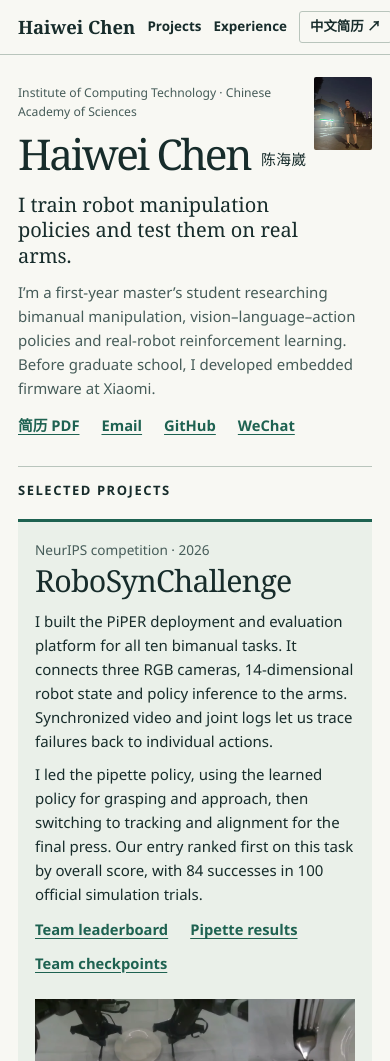
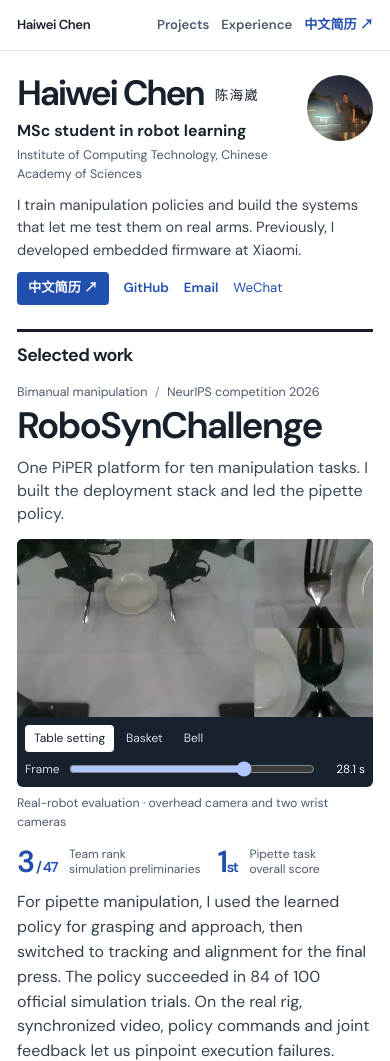
Before and after one commit to tutuwai/tutuwai.github.io, a plain HTML site: page index.html in a window 390 px wide. Shown: the top 1061 px of the page. Drawn offline with Linux system fonts and the light colour scheme.

Commit message:
Present research through a responsive real-robot frame viewer

```diff
--- a/assets/css/style.css
+++ b/assets/css/style.css
@@ -1,98 +1,85 @@
-:root {
-  color-scheme: light;
-  --paper: #f8f8f3;
-  --ink: #172c2b;
-  --muted: #465c59;
-  --rule: #b9c5bc;
-  --accent: #1e6251;
-  --serif: "Source Serif 4", "Baskervville", Georgia, "Songti SC", serif;
-  --sans: "Source Sans 3", "Segoe UI", "Microsoft YaHei", Arial, sans-serif;
+@font-face{font-family:"DM Sans";src:url("../fonts/dm-sans-latin.woff2") format("woff2");font-style:normal;font-weight:400 750;font-display:swap}
+:root{color-scheme:light;--ink:#18202c;--muted:#4b5a6d;--blue:#214fae;--line:#dbe1e8;--pale:#f2f5f9;--font:"DM Sans","Segoe UI","Microsoft YaHei",sans-serif}
+*{box-sizing:border-box}
+[hidden]{display:none!important}
+body{margin:0;background:#fff;color:var(--ink);font:16px/1.55 var(--font)}
+.wrap{width:min(1152px,calc(100% - 80px));margin-inline:auto}
+h1,h2,h3,p,figure{margin:0}
+a,button{color:var(--blue)}
+a{text-underline-offset:4px}
+button,input{font:inherit}
+button,summary{cursor:pointer}
+a:focus-visible,button:focus-visible,summary:focus-visible,input:focus-visible{outline:3px solid #6489dd;outline-offset:4px}
+.skip{position:absolute;top:-80px;background:white;padding:8px}.skip:focus{top:0;z-index:1}
+.mast{border-bottom:1px solid var(--line)}
+.mast-inner,nav,.links,footer,.dialog-head,.tasks,.scrub{display:flex;align-items:center}
+.mast-inner,footer,.dialog-head{justify-content:space-between}
+.mast-inner{min-height:62px;gap:10px}
+.signature,.mast a,.links a,.links button{font-weight:600;text-decoration:none}
+.signature{font-size:1rem;color:var(--ink);white-space:nowrap}
+.signature span{color:var(--muted);font-weight:400;font-size:.8rem;margin-left:6px}
+nav,.links{gap:10px 20px}
+nav a{color:var(--muted);font-size:.87rem;white-space:nowrap}
+nav .nav-cv{color:var(--blue)}
+a:hover,.links button:hover{text-decoration:underline}
+main.wrap{display:grid;grid-template-columns:minmax(210px,258px) minmax(0,1fr);gap:clamp(38px,7.3vw,105px);align-items:start;padding-top:44px}
+.intro{position:sticky;top:28px;border-top:3px solid var(--ink);padding-top:22px}
+.portrait{display:block;width:82px;height:82px;border-radius:50%;object-fit:cover;object-position:52% 43%;margin-bottom:20px}
+h1{font-size:clamp(2.25rem,3vw,2.9rem);letter-spacing:-.065em;line-height:1.04;font-weight:650}
+h1 span{display:block;font-size:1.05rem;letter-spacing:.09em;font-weight:500;margin:9px 0 19px}
+.profile-role{font-weight:650;line-height:1.35}
+.affiliation,.metadata,figcaption,.timeline .metadata,footer{color:var(--muted)}
+.affiliation{font-size:.89rem;line-height:1.5;margin-top:5px}
+.bio{font-size:.96rem;margin:16px 0 20px;color:#38434f}
+.links{flex-wrap:wrap;font-size:.88rem}
+.links button{border:0;background:none;padding:0;font:inherit;cursor:pointer}
+.intro-links{gap:12px 15px}
+.button{display:inline-block;background:var(--blue);color:white;padding:6px 11px;border-radius:4px;font-size:.83rem}
+.section-label{border-top:1px solid var(--line);padding-top:14px;margin-bottom:20px;font-size:1.12rem;font-weight:650;letter-spacing:-.035em}
+#projects>.section-label{border-top:3px solid var(--ink);margin-bottom:22px}
+.metadata{font-size:.78rem;line-height:1.5}
+.metadata span{margin-inline:4px;color:#8591a1}
+.feature{scroll-margin-top:12px}
+h3{font-size:1.45rem;letter-spacing:-.045em;font-weight:640;line-height:1.15}
+.feature h3{font-size:clamp(2.3rem,4.2vw,3.8rem);line-height:1.02;margin:5px 0 11px;letter-spacing:-.05em}
+.feature-intro{font-size:1.12rem;max-width:58ch;color:#394859;line-height:1.45}
+.viewer{margin:21px 0 12px}
+.viewer-stage{width:100%;background:#172027;aspect-ratio:2/1;border-radius:6px 6px 0 0;overflow:hidden}
+.viewer-stage img,.viewer-stage canvas{width:100%;height:auto;display:block}
+.viewer-controls{background:#18212e;color:#f4f7ff;display:flex;align-items:center;justify-content:space-between;padding:10px 12px;gap:12px;flex-wrap:wrap;border-radius:0 0 6px 6px}
+.tasks{gap:3px;flex-wrap:wrap}
+.tasks button{font-size:.77rem;background:transparent;color:#d1dae5;border:1px solid transparent;border-radius:4px;padding:4px 8px;line-height:1.4}
+.tasks button[aria-pressed=true]{background:white;color:#18212e}
+.tasks button:hover{border-color:#8298b3}
+.scrub{gap:8px;font-size:.74rem}
+.scrub label{color:#d4dde7}.scrub input{width:clamp(60px,9vw,130px);accent-color:#afc7ff;cursor:ew-resize}
+.scrub output{min-width:40px;text-align:right;font-variant-numeric:tabular-nums}
+figcaption{font-size:.77rem;line-height:1.5;margin-top:7px}
+.result-row{display:flex;gap:8px 12px;align-items:center;margin:16px 0 13px;flex-wrap:wrap}
+.result-row strong{font-size:1.9rem;font-weight:610;line-height:1;color:var(--blue);letter-spacing:-.045em}
+.result-row small{font-size:.9rem}.result-row span{font-size:.75rem;line-height:1.25;color:var(--muted);margin-right:15px}
+.feature>p:not(.metadata):not(.feature-intro),.project>p:not(.metadata),.timeline p:not(.metadata),details p{color:#34404d;max-width:78ch}
+.feature>.links,.project .links,.timeline .links,details .links{margin-top:10px}
+.project-pair{display:grid;grid-template-columns:1fr 1fr;gap:28px;padding:28px 0 32px}
+.project{border-top:1px solid var(--line);padding-top:14px}
+.project h3{margin:4px 0 9px}
+.project p:not(.metadata){font-size:.94rem}
+.timeline{display:grid;grid-template-columns:minmax(105px,21%) 1fr;gap:12px;padding-bottom:22px}
+.timeline h3{font-size:1.25rem}.timeline p:not(.metadata){margin-top:7px}
+details{margin-top:10px}summary{font-weight:600;color:var(--blue);font-size:.9rem}details p{margin-top:10px}
+footer{border-top:1px solid var(--line);padding:18px 0 26px;margin-top:38px!important;font-size:.8rem;gap:12px;flex-wrap:wrap}
+dialog{max-width:90vw;border:0;border-radius:9px;box-shadow:0 10px 55px #0003}
+dialog::backdrop{background:#101925a8}dialog img{display:block;width:min(270px,72vw);height:auto;max-height:67vh;object-fit:contain}
+.dialog-head button{border:0;background:none}.dialog-head h2{font-size:1.1rem}
+@media(max-width:900px){.wrap{width:calc(100% - 44px)}main.wrap{grid-template-columns:195px minmax(0,1fr);gap:30px}.project-pair{grid-template-columns:1fr;gap:20px}.timeline{grid-template-columns:1fr;gap:3px}}
+@media(max-width:700px){
+ .wrap{width:min(calc(100% - 34px),585px)}main.wrap{grid-template-columns:1fr;padding-top:24px;gap:24px}
+ .intro{position:static;border:0;padding:0;display:flow-root}.portrait{float:right;width:66px;height:66px;margin:0 0 10px 14px}
+ h1{font-size:2.2rem}h1 span{display:inline;font-size:.85rem;margin:0 0 0 5px;vertical-align:middle}
+ .profile-role{margin-top:8px}.affiliation{font-size:.78rem}.affiliation br{display:none}.affiliation br:after{content:" "}
+ .bio{max-width:63ch;margin:10px 0;font-size:.92rem}.intro-links{font-size:.83rem}.mast-inner{min-height:50px}.mast a{font-size:.82rem}
+ .signature span{display:none}nav{gap:12px}.feature h3{font-size:2.3rem}#projects>.section-label{margin:0 0 14px;padding-top:10px}
+ .feature-intro{font-size:1rem}.viewer{margin-top:14px}.viewer-controls{gap:7px}.result-row span{margin-right:5px}
+ .section-label{margin-bottom:15px}.project-pair{padding-block:22px}
 }
-* { box-sizing: border-box; }
-body { margin: 0; background: var(--paper); color: var(--ink); font: 16px/1.6 var(--sans); }
-.wrap { width: min(1120px, calc(100% - 72px)); margin-inline: auto; }
-h1, h2, h3, p, figure, dl, dd { margin: 0; }
-a, button { color: var(--accent); }
-a { text-underline-offset: .22em; }
-button { cursor: pointer; font: inherit; }
-a:focus-visible, button:focus-visible, summary:focus-visible { outline: 3px solid #b56427; outline-offset: 4px; }
-.skip { position: absolute; top: -80px; padding: 8px; background: white; }
-.skip:focus { top: 0; z-index: 1; }
-.mast { border-bottom: 1px solid var(--rule); }
-.mast-inner, nav, .links, footer, .dialog-head { display: flex; align-items: center; }
-.mast-inner, footer, .dialog-head { justify-content: space-between; }
-.mast-inner { min-height: 66px; gap: 12px; }
-nav, .links { flex-wrap: wrap; gap: 10px 22px; }
-nav a, .signature { text-decoration: none; color: var(--ink); }
-nav a, .links a, .links button { font-size: .92rem; font-weight: 600; }
-.signature { font-family: var(--serif); font-weight: bold; font-size: 1.15rem; }
-.signature span { margin-left: 6px; font: .82rem var(--sans); color: var(--muted); }
-.signature, nav a { white-space: nowrap; }
-.mast-inner nav { flex-wrap: nowrap; }
-.nav-cv { border: 1px solid var(--rule); border-radius: 3px; padding: 4px 10px; }
-nav a:hover, .signature:hover, a:hover { color: #267d68; text-decoration: underline; }
-.intro { display: grid; grid-template-columns: minmax(0, 1fr) clamp(130px,17vw,195px); gap: clamp(25px,7vw,100px); align-items: center; padding: 42px 0; }
-.portrait { width: 100%; height: auto; border-radius: 2px; }
-.affiliation, .metadata { color: var(--muted); font-size: .85rem; }
-h1 { font: normal clamp(2.85rem,5.3vw,5.3rem)/1.1 var(--serif); letter-spacing: -.055em; margin: .1em 0 .17em; }
-h1 span { font: normal .35em var(--sans); letter-spacing: .02em; vertical-align: middle; margin-left: .15em; }
-.lead { font: normal clamp(1.25rem,2.2vw,1.65rem)/1.28 var(--serif); max-width: 42ch; margin-bottom: 12px; }
-.bio { max-width: 70ch; color: var(--muted); }
-.intro-links { margin-top: 14px; }
-.links button { border: 0; background: transparent; padding: 0; text-decoration: underline; text-underline-offset: .22em; }
-.section-label { font: 600 .81rem/1.4 var(--sans); text-transform: uppercase; letter-spacing: .12em; border-top: 1px solid var(--rule); padding: 14px 0 20px; }
-.feature { background: #eaf0e9; border-top: 3px solid var(--accent); padding: clamp(20px,3vw,34px); display: grid; grid-template-columns: 1.02fr 1fr; gap: clamp(24px,4vw,54px); align-items: center; scroll-margin: 18px; }
-h3 { font: normal 1.65rem/1.13 var(--serif); letter-spacing: -.025em; }
-.feature h3 { font-size: clamp(1.9rem,3.4vw,3.15rem); margin: .12em 0 .35em; }
-.feature-copy p:not(.metadata), .project p:not(.metadata), .timeline p:not(.metadata), details p { margin-top: .6em; }
-.feature .links, .project .links, .timeline .links, details .links { margin-top: 12px; }
-.feature-evidence img { display: block; width: 100%; height: auto; }
-figcaption { font-size: .79rem; line-height: 1.4; color: var(--muted); margin-top: 7px; }
-.stats { display: grid; grid-template-columns: 1.2fr 1fr; gap: 12px; margin-top: 16px; border-top: 1px solid #a8bcb1; padding-top: 12px; }
-.stats dt { font: 2.45rem/1.06 var(--serif); color: var(--accent); }
-.stats dt span { font-size: 1.25rem; }
-.stats dd { font-size: .79rem; color: var(--muted); margin-top: 4px; }
-.project-pair { display: grid; grid-template-columns: 1fr 1fr; gap: 6%; padding: 30px 0 36px; }
-.project h3 { margin-top: 4px; }
-.timeline { display: grid; grid-template-columns: clamp(140px,20%,200px) 1fr; gap: 20px; padding: 0 0 25px; }
-.timeline .metadata { padding-top: 4px; }
-.timeline h3 { font-size: 1.52rem; }
-.timeline > div { max-width: 80ch; }
-.earlier { margin-top: 8px; }
-details { margin-top: 12px; }
-summary { cursor: pointer; font-weight: 600; color: var(--accent); }
-details[open] { margin-bottom: 16px; }
-footer { border-top: 1px solid var(--rule); margin-top: 36px !important; padding: 16px 0 24px; color: var(--muted); font-size: .82rem; gap: 12px; flex-wrap: wrap; }
-dialog { max-width: 90vw; border: 1px solid var(--rule); border-radius: 4px; background: var(--paper); color: var(--ink); }
-dialog::backdrop { background: #10221fc7; }
-dialog img { display: block; width: min(270px,72vw); height: auto; max-height: 67vh; object-fit: contain; }
-.dialog-head h2 { font: 1.45rem var(--serif); }
-.dialog-head button { background: transparent; border: 0; }
-@media (max-width: 780px) {
-  .wrap { width: min(100% - 36px, 670px); }
-  .intro { padding: 28px 0; grid-template-columns: 1fr 125px; gap: 16px; }
-  .feature { grid-template-columns: 1fr; }
-  .feature-evidence { max-width: 520px; }
-  .project-pair { grid-template-columns: 1fr; gap: 24px; }
-  .timeline { grid-template-columns: 126px 1fr; }
-}
-@media (max-width: 540px) {
-  body { font-size: 15px; }
-  .mast-inner { min-height: 54px; }
-  .signature span { display: none; }
-  nav { gap: 12px; }
-  nav a { font-size: .84rem; }
-  .intro { display: block; position: relative; }
-  .intro .affiliation { max-width: calc(100% - 86px); font-size: .76rem; }
-  .portrait { position: absolute; top: 22px; right: 0; width: 58px; }
-  h1 { margin: 9px 0 14px; font-size: 2.65rem; }
-  .lead { max-width: 28ch; }
-  .timeline { grid-template-columns: 1fr; gap: 4px; }
-  .stats { gap: 8px; }
-  .feature { padding: 17px; }
-}
-@media (max-width: 360px) {
-  nav { gap: 8px; }
-  .mast-inner { flex-wrap: wrap; padding: 8px 0; }
-  .portrait { display: none; }
-}
+@media(max-width:430px){.scrub{flex:1;min-width:170px}.scrub input{flex:1}.viewer-controls{padding:8px}.tasks button{font-size:.75rem}.signature{letter-spacing:-.035em}}
--- /dev/null
+++ b/assets/sequence.js
@@ -0,0 +1,43 @@
+const tasks = {
+  table: { title: "Table setting", times: [0, 3.5, 7, 10.5, 14.1, 17.5, 21.1, 24.5, 28.1, 31.6, 35.1, 38.6] },
+  basket: { title: "Basket handling", times: [0, 3.4, 6.9, 10.3, 13.7, 17.1, 20.5, 24, 27.4, 30.8, 34.3, 37.7] },
+  bell: { title: "Bell pressing", times: [0, 3.5, 6.9, 10.3, 13.8, 17.3, 20.7, 24.1, 27.6, 31.1, 34.5, 37.9] }
+};
+const canvas = document.querySelector("#sequence");
+const context = canvas.getContext("2d");
+const frame = document.querySelector("#frame");
+const output = document.querySelector("#frame-time");
+const choices = document.querySelectorAll("[data-task]");
+let current = "table";
+let loadedImage;
+let pending = 0;
+
+function draw() {
+  const i = Number(frame.value);
+  const t = tasks[current].times[i].toFixed(1) + " s";
+  context.drawImage(loadedImage, (i % 4) * 768, Math.floor(i / 4) * 384, 768, 384, 0, 0, 768, 384);
+  canvas.setAttribute("aria-label", tasks[current].title + " at " + t + ", overhead and both wrist views.");
+  output.value = t;
+  frame.setAttribute("aria-valuetext", t + ", " + tasks[current].title);
+}
+async function selectTask(id) {
+  const request = ++pending;
+  const img = new Image();
+  img.src = "./assets/project/" + id + "-sequence.webp";
+  try {
+    await img.decode();
+  } catch {
+    return;
+  }
+  if (request !== pending) return;
+  current = id;
+  loadedImage = img;
+  choices.forEach(button => button.setAttribute("aria-pressed", String(button.dataset.task === id)));
+  draw();
+  canvas.hidden = false;
+  document.querySelector("#still").hidden = true;
+  document.querySelector("#controls").hidden = false;
+}
+choices.forEach(button => button.addEventListener("click", () => selectTask(button.dataset.task)));
+frame.addEventListener("input", draw);
+if (context) selectTask(current);
--- a/index.html
+++ b/index.html
@@ -3,10 +3,13 @@
 <head>
   <meta charset="utf-8">
   <meta name="viewport" content="width=device-width, initial-scale=1">
-  <meta name="theme-color" content="#f7f7f1">
+  <meta name="theme-color" content="#ffffff">
+  <meta property="og:title" content="Haiwei Chen · Robot learning">
+  <meta property="og:description" content="Bimanual manipulation, VLA training and real-robot experiments.">
+  <meta property="og:image" content="https://tutuwai.github.io/assets/project/robosyn-table.webp">
   <meta name="description" content="Haiwei Chen (陈海崴), MSc student at ICT, Chinese Academy of Sciences. Bimanual manipulation, VLA policy training and real-robot evaluation.">
   <title>Haiwei Chen 陈海崴 · Robot learning</title>
-  <link rel="stylesheet" href="./assets/css/style.css">
+  <link rel="stylesheet" href="./assets/css/style.css?v=3">
 </head>
 <body>
 <a class="skip" href="#main">Skip to content</a>
@@ -15,31 +18,32 @@
   <nav aria-label="Portfolio"><a href="#projects">Projects</a><a href="#experience">Experience</a><a class="nav-cv" href="./Resume.pdf" lang="zh-CN">中文简历 <span aria-hidden="true">↗</span></a></nav>
 </div></header>
 <main id="main" class="wrap">
-  <section class="intro" aria-labelledby="name">
-    <div>
-      <p class="affiliation">Institute of Computing Technology · Chinese Academy of Sciences</p>
-      <h1 id="name">Haiwei Chen <span lang="zh-CN">陈海崴</span></h1>
-      <p class="lead">I train robot manipulation policies and test them on real arms.</p>
-      <p class="bio">I’m a first-year master’s student researching bimanual manipulation, vision–language–action policies and real-robot reinforcement learning. Before graduate school, I developed embedded firmware at Xiaomi.</p>
-      <div class="links intro-links"><a href="./Resume.pdf" lang="zh-CN">简历 PDF</a><a href="mailto:chenhaiwai@foxmail.com">Email</a><a href="https://github.com/tutuwai">GitHub</a><button id="show-wechat" type="button">WeChat</button></div>
-    </div>
-    <img class="portrait" src="./assets/images/portrait.webp" width="270" height="338" alt="Haiwei Chen" fetchpriority="high">
-  </section>
-
+  <aside class="intro" aria-labelledby="name">
+    <img class="portrait" src="./assets/images/portrait.webp" width="115" height="144" alt="Haiwei Chen">
+    <h1 id="name">Haiwei Chen <span lang="zh-CN">陈海崴</span></h1>
+    <p class="profile-role">MSc student in robot learning</p>
+    <p class="affiliation">Institute of Computing Technology,<br> Chinese Academy of Sciences</p>
+    <p class="bio">I train manipulation policies and build the systems that let me test them on real arms. Previously, I developed embedded firmware at Xiaomi.</p>
+    <div class="links intro-links"><a class="button" href="./Resume.pdf" lang="zh-CN">中文简历 ↗</a><a href="https://github.com/tutuwai">GitHub</a><a href="mailto:chenhaiwai@foxmail.com">Email</a><button id="show-wechat" type="button">WeChat</button></div>
+  </aside>
+  <div class="work-column">
   <section id="projects" aria-labelledby="projects-title">
-    <h2 class="section-label" id="projects-title">Selected projects</h2>
+    <h2 class="section-label" id="projects-title">Selected work</h2>
     <article class="feature" id="robosynchallenge">
-      <div class="feature-copy">
-        <p class="metadata">NeurIPS competition · 2026</p>
-        <h3>RoboSynChallenge</h3>
-        <p>I built the PiPER deployment and evaluation platform for all ten bimanual tasks. It connects three RGB cameras, 14-dimensional robot state and policy inference to the arms. Synchronized video and joint logs let us trace failures back to individual actions.</p>
-        <p>I led the pipette policy, using the learned policy for grasping and approach, then switching to tracking and alignment for the final press. Our entry ranked first on this task by overall score, with 84 successes in 100 official simulation trials.</p>
-        <div class="links"><a href="https://robosyn-bench.net/#/leaderboard">Team leaderboard</a><a href="https://robosyn-bench.net/#/leaderboard/manipulate_pipette">Pipette results</a><a href="https://huggingface.co/asiazyh/IAII-IICS-RoboSynChallenge-Final-Round-CKPT">Team checkpoints</a></div>
-      </div>
-      <div class="feature-evidence">
-        <figure><img src="./assets/project/robosyn-table.webp" width="960" height="480" alt="Synchronized overhead and wrist camera views of the two PiPER arms arranging cutlery around a plate."><figcaption>Table rearrangement on our rig · overhead and two wrist cameras</figcaption></figure>
-        <dl class="stats"><div><dt>3<span> / 47</span></dt><dd>Team · simulation preliminaries</dd></div><div><dt>1<span>st</span></dt><dd>Pipette · task score</dd></div></dl>
-      </div>
+      <p class="metadata">Bimanual manipulation <span> / </span> NeurIPS competition 2026</p>
+      <h3>RoboSynChallenge</h3>
+      <p class="feature-intro">One PiPER platform for ten manipulation tasks. I built the deployment stack and led the pipette policy.</p>
+      <figure class="viewer">
+        <div class="viewer-stage"><img id="still" src="./assets/project/robosyn-table.webp" width="960" height="480" alt="Overhead and wrist views of two arms arranging cutlery around a plate."><canvas id="sequence" width="768" height="384" hidden role="img" aria-label="Selected frame from a real PiPER evaluation, shown from three cameras."></canvas></div>
+        <div class="viewer-controls" id="controls" hidden>
+          <div class="tasks" role="group" aria-label="Choose a real-robot task"><button type="button" data-task="table" aria-pressed="true">Table setting</button><button type="button" data-task="basket" aria-pressed="false">Basket</button><button type="button" data-task="bell" aria-pressed="false">Bell</button></div>
+          <div class="scrub"><label for="frame">Frame</label><input id="frame" type="range" min="0" max="11" value="8" step="1"><output id="frame-time" for="frame">28.1 s</output></div>
+        </div>
+        <figcaption>Real-robot evaluation · overhead camera and two wrist cameras</figcaption>
+      </figure>
+      <div class="result-row"><strong>3<small> / 47</small></strong><span>Team rank<br>simulation preliminaries</span><strong>1<small>st</small></strong><span>Pipette task<br>overall score</span></div>
+      <p>For pipette manipulation, I used the learned policy for grasping and approach, then switched to tracking and alignment for the final press. The policy succeeded in 84 of 100 official simulation trials. On the real rig, synchronized video, policy commands and joint feedback let us pinpoint execution failures.</p>
+      <div class="links"><a href="https://robosyn-bench.net/#/leaderboard">Team leaderboard ↗</a><a href="https://robosyn-bench.net/#/leaderboard/manipulate_pipette">Pipette results ↗</a><a href="https://huggingface.co/asiazyh/IAII-IICS-RoboSynChallenge-Final-Round-CKPT">Checkpoints ↗</a></div>
     </article>
     <div class="project-pair">
       <article class="project"><p class="metadata">Imitation learning · Personal project</p><h3>OpenVLA-OFT on RoboTwin</h3>
@@ -70,9 +74,11 @@
     <p><strong>Metro cleaning robot.</strong> Led electrical control and designed an ESP32 board for remote motion control beneath floating slabs.</p><div class="links"><a href="https://www.bilibili.com/video/BV1YRfGBgE7h/">Robot demo</a></div>
     <p>National third prize, China University Service Outsourcing Innovation Competition. SWJTU comprehensive scholarship and excellent student cadre award.</p></details>
   </section>
+  </div>
 </main>
 <footer class="wrap"><span>Haiwei Chen · November 2026</span><a href="mailto:chenhaiwai@foxmail.com">chenhaiwai@foxmail.com</a></footer>
 <dialog id="wechat" aria-labelledby="wechat-title"><div class="dialog-head"><h2 id="wechat-title">WeChat</h2><button type="button" id="close-wechat">Close</button></div><img width="260" height="300" src="./assets/images/wechat.jpg" alt="Scan with WeChat to contact Haiwei Chen"></dialog>
+<script src="./assets/sequence.js" defer></script>
 <script>
   const wechat = document.getElementById('wechat');
   document.getElementById('show-wechat').addEventListener('click', () => wechat.showModal());
```
Also changed, not shown: assets/fonts/OFL-DM-Sans.txt (added), assets/fonts/dm-sans-latin.woff2 (added), assets/project/basket-sequence.webp (added), assets/project/bell-sequence.webp (added), assets/project/table-sequence.webp (added), 1 other file.
